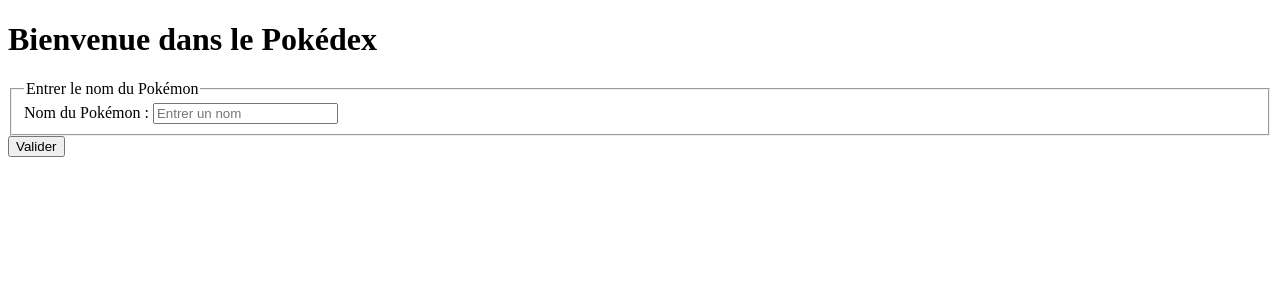
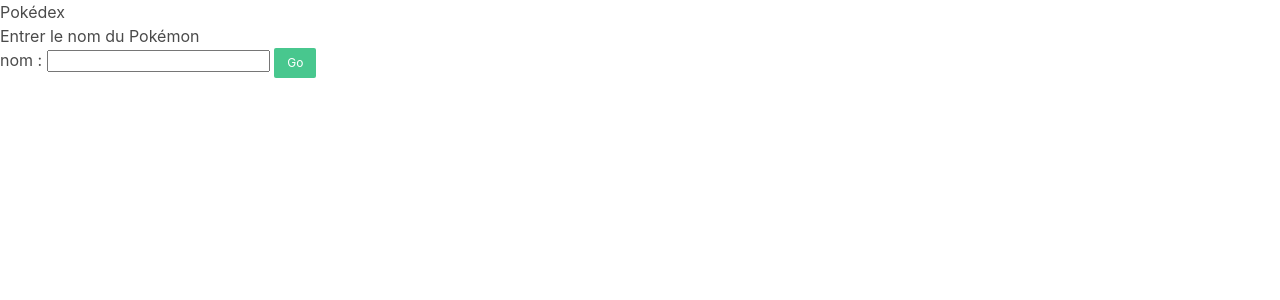
Before and after one commit to Hitow0/webpoke, a Flask app: page / in a window 1280 px wide. Shown: the top 300 px of the page. Run offline with Flask 3, Linux system fonts and the light colour scheme.

Commit message:
Update templates/index.html

```diff
--- a/templates/index.html
+++ b/templates/index.html
@@ -3,21 +3,26 @@
 <head>
     <meta charset="UTF-8">
     <title>WebPoke</title>
+    <link rel="stylesheet" href="https://cdn.jsdelivr.net/npm/bulma@0.9.4/css/bulma.min.css">
 </head>
 <body>
     <h1>
-        Bienvenue dans le Pokédex
+        Pokédex
     </h1>
 
     {% if form %}
-    <form action="/" method="post">
-        <fieldset>
-            <legend> Entrer le nom du Pokémon </legend>
-            <label for="nom">Nom du Pokémon :</label>
-            <input type="text" id="nom" placeholder="Entrer un nom">
-        </fieldset>
-        <input type="submit" value="Valider" />
+    <form method="post" action="/">
+        <legend> Entrer le nom du Pokémon </legend>
+        {{ form.csrf_token }}
+        {{ form.nom.label }} : {{ form.nom() }}
+        <input class="button is-success is-small" type="submit" value="Go">
     </form>
+    {% endif %}
+
+    {% if pokedex_json %}
+        <p style="text-align: center; color: black">
+            Nom : {{pokedex_json.name.fr}}<br>
+        </p>
     {% endif %}
 
 </body>
```
